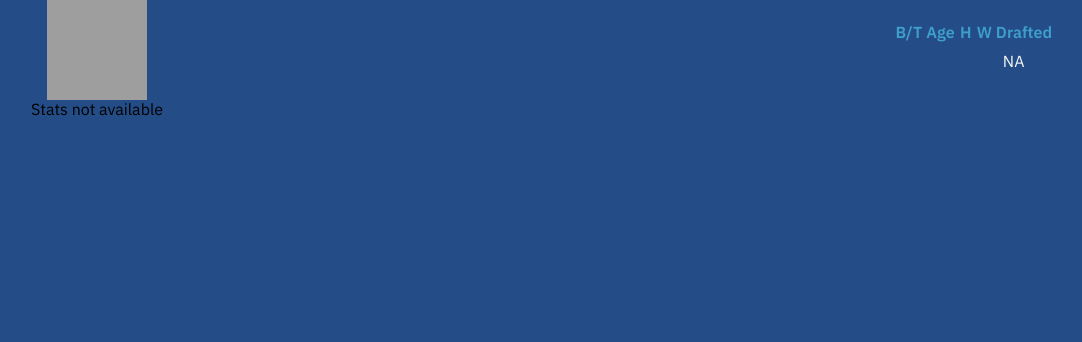
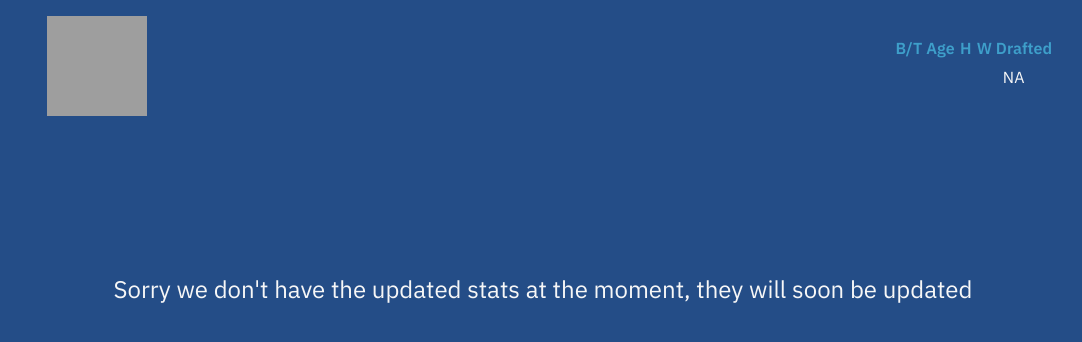
Before and after one commit to shaishav007/Baseball-Stats, a Django app: a page that uses homebase/templates/player.html in a window 1280 px wide. Shown: the part 64-406 px from the top of the page, without its empty margins (97-1179 px from the left). Run offline with Django 4.2, Linux system fonts and the light colour scheme; data that the repository does not hold is empty; grey boxes are pictures that could not be loaded.

```diff
--- a/homebase/static/partials/_playerExpandedView.scss
+++ b/homebase/static/partials/_playerExpandedView.scss
@@ -19,7 +19,7 @@
     flex-wrap:wrap;
 }
 
-h1{
+.playerName{
     padding: 0;
     margin: 0;
 }
@@ -52,4 +52,14 @@ h2{
         color: $offset;
         padding: 0.5rem;
     }
+    @include breakpoint(730px){
+        margin-left:0;
+    }
 }
+
+.notAvailable{
+    margin-block: 10rem;
+    color: $offset;
+    text-align: center;
+    font-size: 1.5rem;
+}
--- a/homebase/static/partials/_teamExpandedView.scss
+++ b/homebase/static/partials/_teamExpandedView.scss
@@ -2,6 +2,7 @@
 .upperRow{
     display: flex;
     align-items: center;
+    margin-top:1rem;
 }
 .pill{
     margin-left: auto;
--- a/homebase/static/partials/_variables.scss
+++ b/homebase/static/partials/_variables.scss
@@ -3,3 +3,9 @@ $primary:#244D87;
 $secondary:#3E9FCA;
 $danger:#842C2E;
 $offset:#F7F7F7;
+
+@mixin breakpoint($bp:0){
+@media (max-width:$bp) {
+    @content
+}
+}
--- a/homebase/static/styles.css
+++ b/homebase/static/styles.css
@@ -399,6 +399,7 @@ h1 {
 .upperRow {
   display: flex;
   align-items: center;
+  margin-top: 1rem;
 }
 
 .pill {
@@ -493,7 +494,7 @@ h2 {
   flex-wrap: wrap;
 }
 
-h1 {
+.playerName {
   padding: 0;
   margin: 0;
 }
@@ -525,6 +526,18 @@ h2 a {
   color: #F7F7F7;
   padding: 0.5rem;
 }
+@media (max-width: 730px) {
+  .miniPlayerTable {
+    margin-left: 0;
+  }
+}
+
+.notAvailable {
+  margin-block: 10rem;
+  color: #F7F7F7;
+  text-align: center;
+  font-size: 1.5rem;
+}
 
 .leaderTable {
   width: 100%;
--- a/homebase/templates/index.html
+++ b/homebase/templates/index.html
@@ -6,7 +6,8 @@
     <meta charset="UTF-8">
     <meta http-equiv="X-UA-Compatible" content="IE=edge">
     <meta name="viewport" content="width=device-width, initial-scale=1.0">
-    <title>Document</title>
+    <title>TOR Homebase</title>
+    <link rel="icon" type="image/x-icon" href="{%static 'assets/homebase-icon.png'%}">
     <!-- fonts -->
     <link rel="preconnect" href="https://fonts.googleapis.com">
     <link rel="preconnect" href="https://fonts.gstatic.com" crossorigin>
@@ -25,7 +26,7 @@
                 <ul>
                     <li><a href="/homebase/overview"><img src="{%static 'assets/homebase-logo.png' %}" alt="navigate to homebase"></a></li>
                     <li><a href="#">Teams</a></li>
-                    <li><a href="/homebase/overview/leaderboard/">Leaderboards</a></li>
+                    <li><a href="/homebase/overview/leaderboard/category-homeRuns/ ">Leaderboards</a></li>
                 </ul>
             </div>
         </nav>
--- a/homebase/templates/player.html
+++ b/homebase/templates/player.html
@@ -5,7 +5,8 @@
     <meta charset="UTF-8">
     <meta http-equiv="X-UA-Compatible" content="IE=edge">
     <meta name="viewport" content="width=device-width, initial-scale=1.0">
-    <title>Document</title>
+    <title>TOR Homebase</title>
+    <link rel="icon" type="image/x-icon" href="{%static 'assets/homebase-icon.png'%}">
     <!-- fonts -->
     <link rel="preconnect" href="https://fonts.googleapis.com">
     <link rel="preconnect" href="https://fonts.gstatic.com" crossorigin>
@@ -22,7 +23,7 @@
                 <ul>
                     <li><a href="/homebase/overview"><img src="{%static 'assets/homebase-logo.png' %}" alt="navigate to homebase"></a></li>
                     <li><a href="/homebase/overview">Teams</a></li>
-                    <li><a href="/homebase/overview/leaderboard/">Leaderboards</a></li>
+                    <li><a href="/homebase/overview/leaderboard/category-homeRuns/">Leaderboards</a></li>
                 </ul>
             </div>
         </nav>
@@ -35,7 +36,7 @@
                 </div>
 
                 <div class="teamHeader">
-                    <h1>{{player}}</h1>
+                    <h1 class="playerName">{{player}}</h1>
                     <h2><span>{{Pos}}</span><a href="/homebase/overview/team-{{currentTeamId}}/">{{currentTeam}}</a> </h2>
                 </div>
                 <table class="miniPlayerTable">
@@ -59,7 +60,9 @@
 
 
             {% if stats == "stats not available"%}
-            <div> Stats not available</div>
+            <div class="wrapper">
+                <div class="notAvailable"> Sorry we don't have the updated stats at the moment, they will soon be updated </div>
+            </div>
             {% elif Pos == "P" %}
             <table class="playerTable">
                 <tr class="headerRow">
--- a/homebase/templates/team.html
+++ b/homebase/templates/team.html
@@ -5,7 +5,8 @@
     <meta charset="UTF-8">
     <meta http-equiv="X-UA-Compatible" content="IE=edge">
     <meta name="viewport" content="width=device-width, initial-scale=1.0">
-    <title>Document</title>
+    <title>TOR Homebase</title>
+    <link rel="icon" type="image/x-icon" href="{%static 'assets/homebase-icon.png'%}">
     <!-- fonts -->
     <link rel="preconnect" href="https://fonts.googleapis.com">
     <link rel="preconnect" href="https://fonts.gstatic.com" crossorigin>
@@ -22,7 +23,7 @@
                 <ul>
                     <li><a href="/homebase/overview"><img src="{%static 'assets/homebase-logo.png' %}" alt="navigate to homebase"></a></li>
                     <li><a href="/homebase/overview">Teams</a></li>
-                    <li><a href="/homebase/overview/leaderboard/">Leaderboards</a></li>
+                    <li><a href="/homebase/overview/leaderboard/category-homeRuns/">Leaderboards</a></li>
                 </ul>
             </div>
         </nav>
--- a/homebase/urls.py
+++ b/homebase/urls.py
@@ -5,11 +5,11 @@ from django.conf.urls.static import static
 
 urlpatterns = [
     path('overview/',views.displayOverview),
+    path('overview/leaderboard/category-<str:category>/',views.setLeaderBoard),
     path('overview/team-<int:teamId>/hitters/',views.loadTeamView),
     path('overview/team-<int:teamId>/hitters/player-<int:playerId>/',views.YearlyStatsView),
     path('overview/team-<int:teamId>/pitchers/player-<int:playerId>/',views.YearlyStatsView),
     path('overview/team-<int:teamId>/pitchers/',views.loadTeamView),
     path('overview/team-<int:teamId>/player-<int:playerId>/',views.YearlyStatsView),
-    path('overview/team-<int:teamId>/',views.loadTeamView),
-    path('overview/leaderboard/',views.setLeaderBoard)
+    path('overview/team-<int:teamId>/',views.loadTeamView)
 ]
--- a/homebase/views.py
+++ b/homebase/views.py
@@ -272,28 +272,32 @@ def YearlyStatsView(request,teamId,playerId):
     return render(request, 'player.html',context)
 
 
-def setLeaderBoard(request):
+def setLeaderBoard(request,category):
+    context={}
+    availableCategories = ['homeRuns','era','ops','strikeOuts']
+    if category not in availableCategories:
+        context['category']=str(category)+" not Found"
+    else:
+        context['category']=category
+        leaderBoardUrl="https://statsapi.mlb.com/api/v1/stats/leaders?leaderCategories="+str(category)
 
-    leaderBoardUrl="https://statsapi.mlb.com/api/v1/stats/leaders?leaderCategories=homeRuns"
+        leaderBoardResults = requests.get(leaderBoardUrl).json()
+        leaders = leaderBoardResults['leagueLeaders'][0]['leaders']
 
-    leaderBoardResults = requests.get(leaderBoardUrl).json()
-    leaders = leaderBoardResults['leagueLeaders'][0]['leaders']
-
-    leaderData=[]
-    for leader in leaders:
-        entry={
-        "rank" : leader['rank'],
-        "value" : leader['value'],
-        "team" : leader['team']['name'],
-        "teamId" : leader['team']['id'],
-        "person" : leader['person']['fullName'],
-        "personId"  : leader['person']['id'],
-        "season" : leader['season']
-        }
-        leaderData.append(entry)
+        leaderData=[]
+        for leader in leaders:
+            entry={
+            "rank" : leader['rank'],
+            "value" : leader['value'],
+            "team" : leader['team']['name'],
+            "teamId" : leader['team']['id'],
+            "person" : leader['person']['fullName'],
+            "personId"  : leader['person']['id'],
+            "season" : leader['season']
+            }
+            leaderData.append(entry)
 
 
-    context={
-        "leaders":leaderData
-    }
+    context["leaders"]=leaderData
+
     return render(request,'leaderBoard.html',context)
```
Also changed, not shown: homebase/templates/leaderBoard.html (+14 -5 lines), 1 other file.
